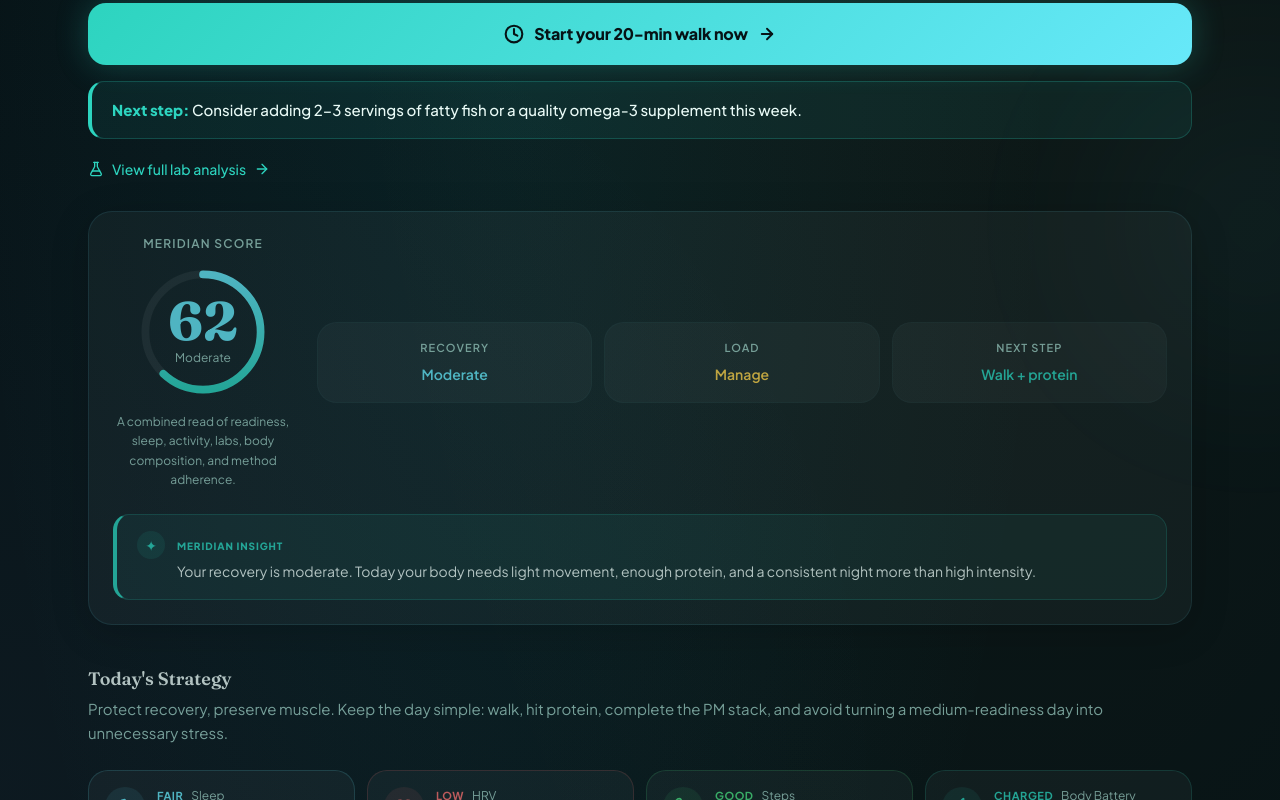
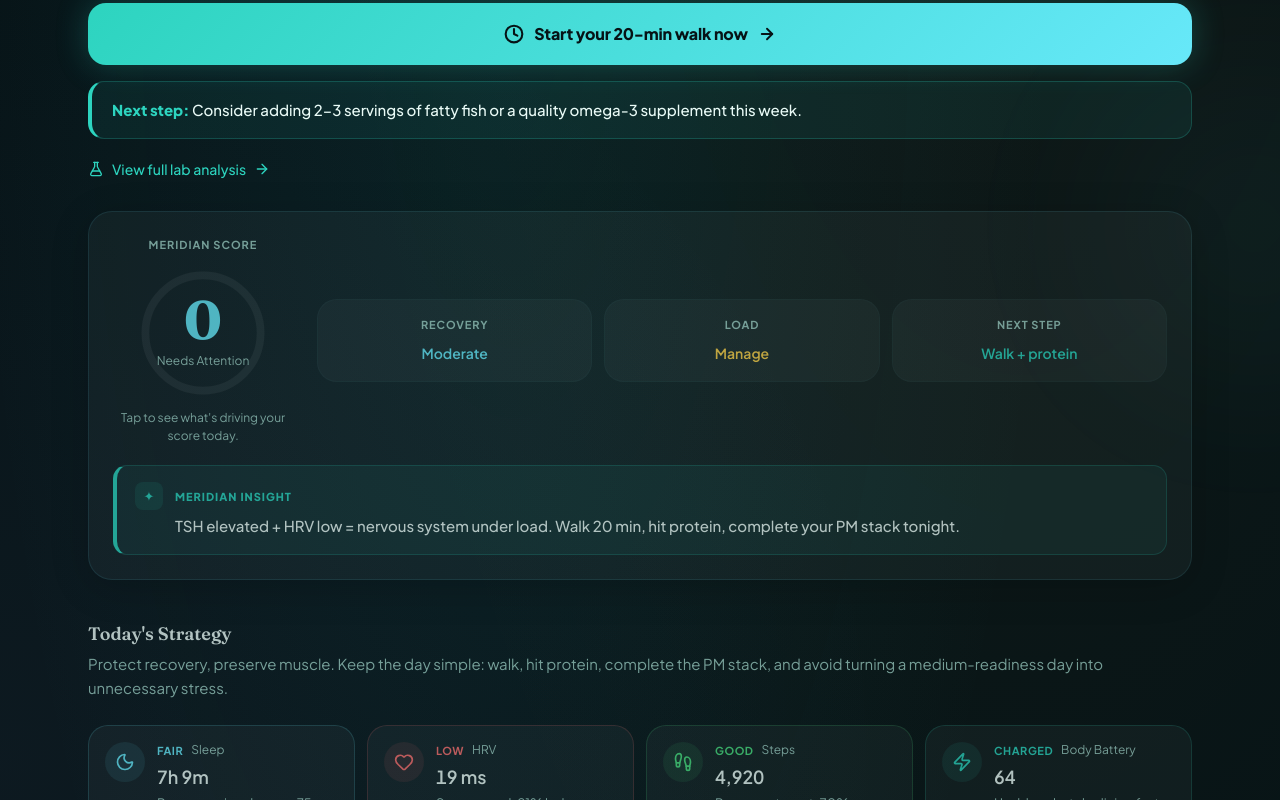
Before and after one commit to stepharlie/meridian-app, a Next.js app: page / in a window 1280 px wide. Shown: the part 500-1300 px from the top of the page. Built offline with nearby package versions, Linux system fonts and the light colour scheme.

Commit message:
Meridian score fix

```diff
--- a/components/meridian/meridian-score.tsx
+++ b/components/meridian/meridian-score.tsx
@@ -1,6 +1,6 @@
 "use client"
 
-import { useState, useEffect } from "react"
+import { useState, useEffect, useRef } from "react"
 import { cn } from "@/lib/utils"
 
 interface MeridianScoreProps {
@@ -11,11 +11,11 @@ interface MeridianScoreProps {
 }
 
 const contributingFactors = [
-  { name: "Sleep", score: 75, explanation: "Sleep score hit 75 — REM was short due to late screen time" },
-  { name: "Recovery/HRV", score: 45, explanation: "HRV at 19ms indicates nervous system is under load" },
-  { name: "Activity", score: 60, explanation: "Activity balanced but intensity was high for luteal phase" },
-  { name: "Labs", score: 72, explanation: "TSH elevated at 3.03 — thyroid needs support this season" },
-  { name: "Method", score: 50, explanation: "PM stack missed 3 nights this week affecting sleep quality" },
+  { name: "Sleep", score: 75, explanation: "Sleep score 75 — deep sleep still below target, REM was cut short" },
+  { name: "Recovery/HRV", score: 45, explanation: "HRV 19ms — 21% below your 24ms baseline, nervous system under load" },
+  { name: "Activity", score: 60, explanation: "Movement balanced but intensity too high for luteal phase day 18" },
+  { name: "Labs", score: 72, explanation: "TSH 3.03 elevated vs ideal <2.5 — thyroid conversion suboptimal" },
+  { name: "Method", score: 50, explanation: "PM stack missed 3 nights — directly affecting HRV and deep sleep" },
 ]
 
 export function MeridianScore({
@@ -24,41 +24,44 @@ export function MeridianScore({
   load = "Manage",
   nextStep = "Walk + protein"
 }: MeridianScoreProps) {
-  const [animatedScore, setAnimatedScore] = useState(0)
-  const [isVisible, setIsVisible] = useState(false)
+  const [animatedScore, setAnimatedScore] = useState(score) // Start at target, not 0
+  const [displayScore, setDisplayScore] = useState(0) // Visual counter starts at 0
   const [isExpanded, setIsExpanded] = useState(false)
+  const [hasAnimated, setHasAnimated] = useState(false)
+  const animationRef = useRef<number | null>(null)
 
   useEffect(() => {
-    const timer = setTimeout(() => setIsVisible(true), 100)
-    return () => clearTimeout(timer)
-  }, [])
+    // Small delay to ensure component is mounted and visible
+    const delay = setTimeout(() => {
+      if (hasAnimated) return
+      setHasAnimated(true)
 
-  useEffect(() => {
-    if (!isVisible) return
+      const duration = 1600
+      const startTime = Date.now()
+      const startValue = 0
+      const endValue = score
 
-    const duration = 1500
-    const start = performance.now()
-
-    const animate = (currentTime: number) => {
-      const elapsed = currentTime - start
+      const tick = () => {
+        const elapsed = Date.now() - startTime
         const progress = Math.min(elapsed / duration, 1)
+        // Ease out cubic
         const eased = 1 - Math.pow(1 - progress, 3)
-      setAnimatedScore(Math.round(score * eased))
+        const current = Math.round(startValue + (endValue - startValue) * eased)
+        setDisplayScore(current)
 
         if (progress < 1) {
-        requestAnimationFrame(animate)
+          animationRef.current = requestAnimationFrame(tick)
         }
       }
 
-    requestAnimationFrame(animate)
-  }, [score, isVisible])
+      animationRef.current = requestAnimationFrame(tick)
+    }, 300)
 
-  const getScoreColor = (s: number) => {
-    if (s >= 80) return "text-chart-2"
-    if (s >= 60) return "text-accent"
-    if (s >= 40) return "text-chart-3"
-    return "text-chart-4"
+    return () => {
+      clearTimeout(delay)
+      if (animationRef.current) cancelAnimationFrame(animationRef.current)
     }
+  }, [score, hasAnimated])
 
   const getStatusLabel = (s: number) => {
     if (s >= 80) return "Optimal"
@@ -75,7 +78,8 @@ export function MeridianScore({
   }
 
   const circumference = 2 * Math.PI * 45
-  const strokeDashoffset = circumference - (animatedScore / 100) * circumference
+  // Use displayScore for the ring animation
+  const strokeDashoffset = circumference - (displayScore / 100) * circumference
 
   return (
     <section className="px-4 py-4 lg:px-6">
@@ -88,24 +92,18 @@ export function MeridianScore({
           backdropFilter: 'blur(24px)',
           WebkitBackdropFilter: 'blur(24px)',
           boxShadow: '0 8px 40px rgba(0,0,0,0.25)',
-          transition: 'all 0.38s cubic-bezier(.22,1,.36,1)',
+          transition: 'border-color 0.38s cubic-bezier(.22,1,.36,1)',
           borderRadius: '24px',
         }}
       >
         <div className="flex flex-col lg:flex-row lg:items-center gap-6">
-          {/* Score Circle */}
+          {/* Score Ring */}
           <div className="flex flex-col items-center">
-            <div className="text-xs font-semibold text-muted-foreground uppercase tracking-widest mb-4">
+            <div style={{ fontSize: '11px', fontWeight: 700, color: '#9ACBC1', textTransform: 'uppercase', letterSpacing: '0.09em', marginBottom: '16px' }}>
               Meridian Score
             </div>
             <div className="relative w-32 h-32">
               <svg className="w-full h-full -rotate-90" viewBox="0 0 100 100">
-                {/* Background circle */}
-                <circle
-                  cx="50" cy="50" r="45" fill="none"
-                  stroke="rgba(232,248,245,0.07)" strokeWidth="6"
-                />
-                {/* Progress circle — always teal gradient */}
                 <defs>
                   <linearGradient id="scoreGrad" x1="0%" y1="0%" x2="100%" y2="0%">
                     <stop offset="0%" stopColor="#2DD4BF" />
@@ -114,57 +112,65 @@ export function MeridianScore({
                 </defs>
                 <circle
                   cx="50" cy="50" r="45" fill="none"
+                  stroke="rgba(232,248,245,0.07)" strokeWidth="6"
+                />
+                <circle
+                  cx="50" cy="50" r="45" fill="none"
                   stroke="url(#scoreGrad)" strokeWidth="6"
                   strokeLinecap="round"
                   style={{
                     strokeDasharray: circumference,
                     strokeDashoffset: strokeDashoffset,
-                    transition: 'stroke-dashoffset 1.6s cubic-bezier(.22,1,.36,1)',
+                    transition: 'stroke-dashoffset 0.05s linear',
                   }}
                 />
               </svg>
               <div className="absolute inset-0 flex flex-col items-center justify-center">
-                <span
-                  style={{ fontFamily: "'Fraunces', serif", fontSize: '54px', fontWeight: 700, lineHeight: 0.9, color: '#67E8F9' }}
-                >
-                  {animatedScore}
+                <span style={{
+                  fontFamily: "'Fraunces', serif",
+                  fontSize: '54px',
+                  fontWeight: 700,
+                  lineHeight: 0.9,
+                  color: '#67E8F9'
+                }}>
+                  {displayScore}
                 </span>
-                <span className="text-xs mt-1" style={{ color: '#9ACBC1' }}>{getStatusLabel(animatedScore)}</span>
+                <span style={{ fontSize: '12px', color: '#9ACBC1', marginTop: '6px' }}>
+                  {getStatusLabel(displayScore)}
+                </span>
               </div>
             </div>
-            <p className="text-xs text-center text-muted-foreground mt-4 max-w-[180px] leading-relaxed">
-              A combined read of readiness, sleep, activity, labs, body composition, and method adherence.
+            <p style={{ fontSize: '12px', color: '#9ACBC1', textAlign: 'center', marginTop: '12px', maxWidth: '180px', lineHeight: 1.5 }}>
+              Tap to see what's driving your score today.
             </p>
           </div>
 
           {/* Stats Grid */}
           <div className="flex-1 grid grid-cols-3 gap-3">
             <div className="p-4 rounded-xl bg-secondary/50 border border-border/30 text-center">
-              <span className="text-[11px] font-semibold text-muted-foreground uppercase tracking-widest block mb-1">Recovery</span>
+              <span style={{ fontSize: '11px', fontWeight: 700, color: '#9ACBC1', textTransform: 'uppercase', letterSpacing: '0.08em', display: 'block', marginBottom: '6px' }}>Recovery</span>
               <span className="text-sm font-semibold text-accent">{recovery}</span>
             </div>
             <div className="p-4 rounded-xl bg-secondary/50 border border-border/30 text-center">
-              <span className="text-[11px] font-semibold text-muted-foreground uppercase tracking-widest block mb-1">Load</span>
+              <span style={{ fontSize: '11px', fontWeight: 700, color: '#9ACBC1', textTransform: 'uppercase', letterSpacing: '0.08em', display: 'block', marginBottom: '6px' }}>Load</span>
               <span className="text-sm font-semibold text-chart-3">{load}</span>
             </div>
             <div className="p-4 rounded-xl bg-secondary/50 border border-border/30 text-center">
-              <span className="text-[11px] font-semibold text-muted-foreground uppercase tracking-widest block mb-1">Next Step</span>
+              <span style={{ fontSize: '11px', fontWeight: 700, color: '#9ACBC1', textTransform: 'uppercase', letterSpacing: '0.08em', display: 'block', marginBottom: '6px' }}>Next Step</span>
               <span className="text-sm font-semibold text-primary">{nextStep}</span>
             </div>
           </div>
         </div>
 
-        {/* Contributing Factors - Expandable */}
-        <div
-          style={{
+        {/* Contributing Factors — Expandable */}
+        <div style={{
           overflow: 'hidden',
-            maxHeight: isExpanded ? '400px' : '0px',
+          maxHeight: isExpanded ? '500px' : '0px',
           opacity: isExpanded ? 1 : 0,
-            transition: 'max-height 0.38s cubic-bezier(.22,1,.36,1), opacity 0.38s cubic-bezier(.22,1,.36,1)',
+          transition: 'max-height 0.38s cubic-bezier(.22,1,.36,1), opacity 0.3s ease',
           marginTop: isExpanded ? '24px' : '0px'
-          }}
-        >
-          <div className="text-xs font-semibold text-muted-foreground uppercase tracking-widest mb-4">
+        }}>
+          <div style={{ fontSize: '11px', fontWeight: 700, color: '#9ACBC1', textTransform: 'uppercase', letterSpacing: '0.09em', marginBottom: '16px' }}>
             Contributing Factors
           </div>
           <div className="flex flex-col gap-4">
@@ -172,45 +178,43 @@ export function MeridianScore({
               <div key={factor.name} className="flex flex-col gap-1">
                 <div className="flex items-center gap-4">
                   <div className="w-24 flex-shrink-0">
-                    <span className="text-xs font-medium text-foreground">{factor.name}</span>
+                    <span style={{ fontSize: '13px', fontWeight: 600, color: '#EAFBF7' }}>{factor.name}</span>
                   </div>
                   <div className="flex-1 flex items-center gap-3">
                     <div className="flex-1 h-2 rounded-full bg-secondary overflow-hidden">
                       <div
                         className={cn("h-full rounded-full", getFactorBarColor(factor.score))}
-                        style={{
-                          width: `${factor.score}%`,
-                          transition: 'width 0.38s cubic-bezier(.22,1,.36,1)'
-                        }}
+                        style={{ width: isExpanded ? `${factor.score}%` : '0%', transition: 'width 0.7s cubic-bezier(.22,1,.36,1) 0.1s' }}
                       />
                     </div>
-                    <span className="w-8 text-xs font-semibold text-muted-foreground tabular-nums">{factor.score}</span>
+                    <span style={{ width: '28px', fontSize: '13px', fontWeight: 700, color: '#9ACBC1' }}>{factor.score}</span>
                   </div>
                 </div>
                 <div className="pl-28">
-                  <span className="text-[13px] text-muted-foreground leading-relaxed">{factor.explanation}</span>
+                  <span style={{ fontSize: '13px', color: '#9ACBC1', lineHeight: 1.5 }}>{factor.explanation}</span>
                 </div>
               </div>
             ))}
           </div>
         </div>
 
-        {/* Insight */}
-        <div className="mt-6" style={{
+        {/* Insight block */}
+        <div style={{
+          marginTop: '20px',
           background: 'rgba(45,212,191,0.07)',
           border: '1px solid rgba(45,212,191,0.22)',
           borderLeft: '4px solid #2DD4BF',
-          borderRadius: '16px',
-          padding: '16px 20px',
+          borderRadius: '14px',
+          padding: '16px 18px',
         }}>
           <div className="flex items-start gap-3">
-            <div className="flex-shrink-0 w-7 h-7 rounded-lg flex items-center justify-center" style={{ background: 'rgba(45,212,191,0.12)' }}>
-              <span style={{ color: '#2DD4BF', fontSize: '14px' }}>✦</span>
+            <div style={{ flexShrink: 0, width: '28px', height: '28px', borderRadius: '8px', background: 'rgba(45,212,191,0.12)', display: 'flex', alignItems: 'center', justifyContent: 'center' }}>
+              <span style={{ color: '#2DD4BF', fontSize: '13px' }}>✦</span>
             </div>
             <div>
-              <span style={{ fontSize: '10px', fontWeight: 800, color: '#2DD4BF', textTransform: 'uppercase', letterSpacing: '0.09em' }}>Meridian Insight</span>
-              <p className="text-sm mt-1 leading-relaxed" style={{ color: '#EAFBF7' }}>
-                Your recovery is moderate. Today your body needs light movement, enough protein, and a consistent night more than high intensity.
+              <span style={{ fontSize: '11px', fontWeight: 800, color: '#2DD4BF', textTransform: 'uppercase', letterSpacing: '0.09em' }}>Meridian Insight</span>
+              <p style={{ fontSize: '15px', lineHeight: 1.6, color: '#EAFBF7', marginTop: '6px', fontWeight: 500 }}>
+                TSH elevated + HRV low = nervous system under load. Walk 20 min, hit protein, complete your PM stack tonight.
               </p>
             </div>
           </div>
```
Lines whose indentation alone changed are shown as unchanged.
